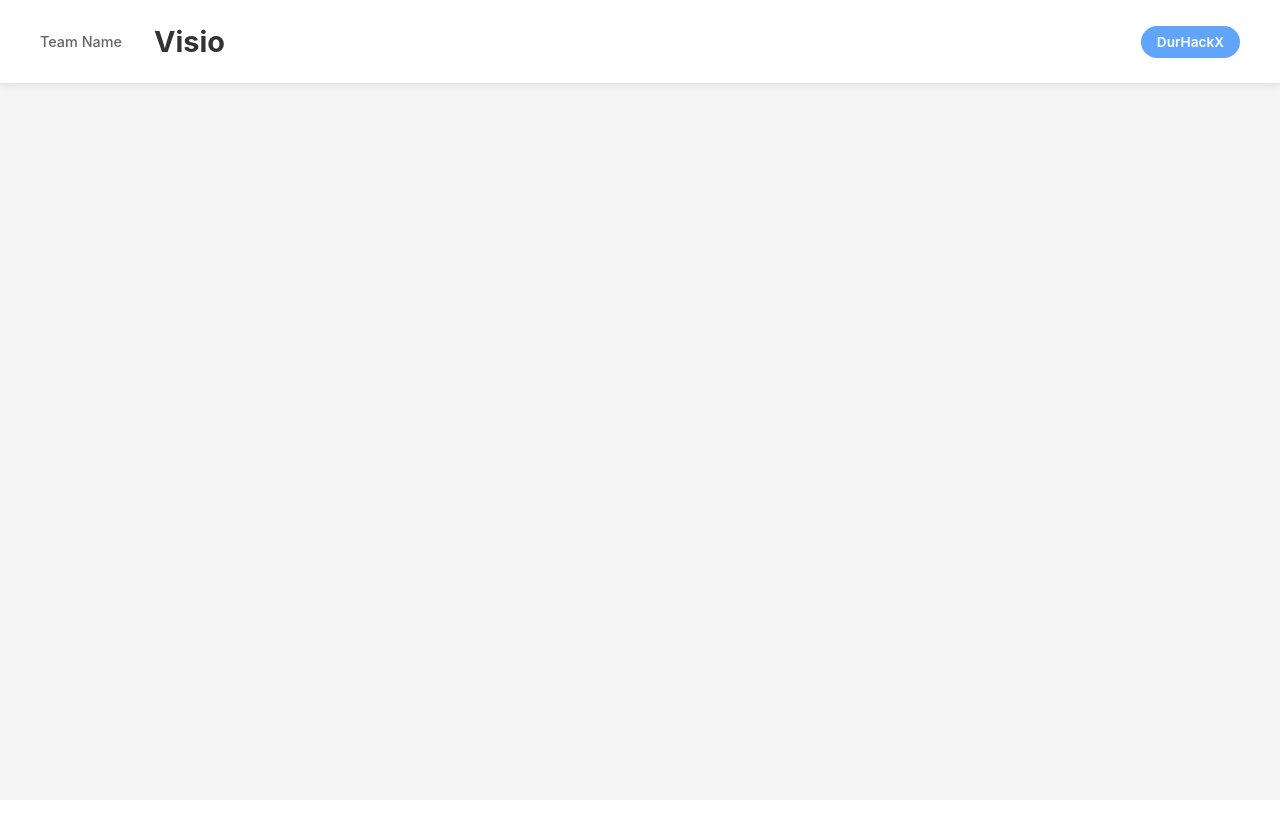
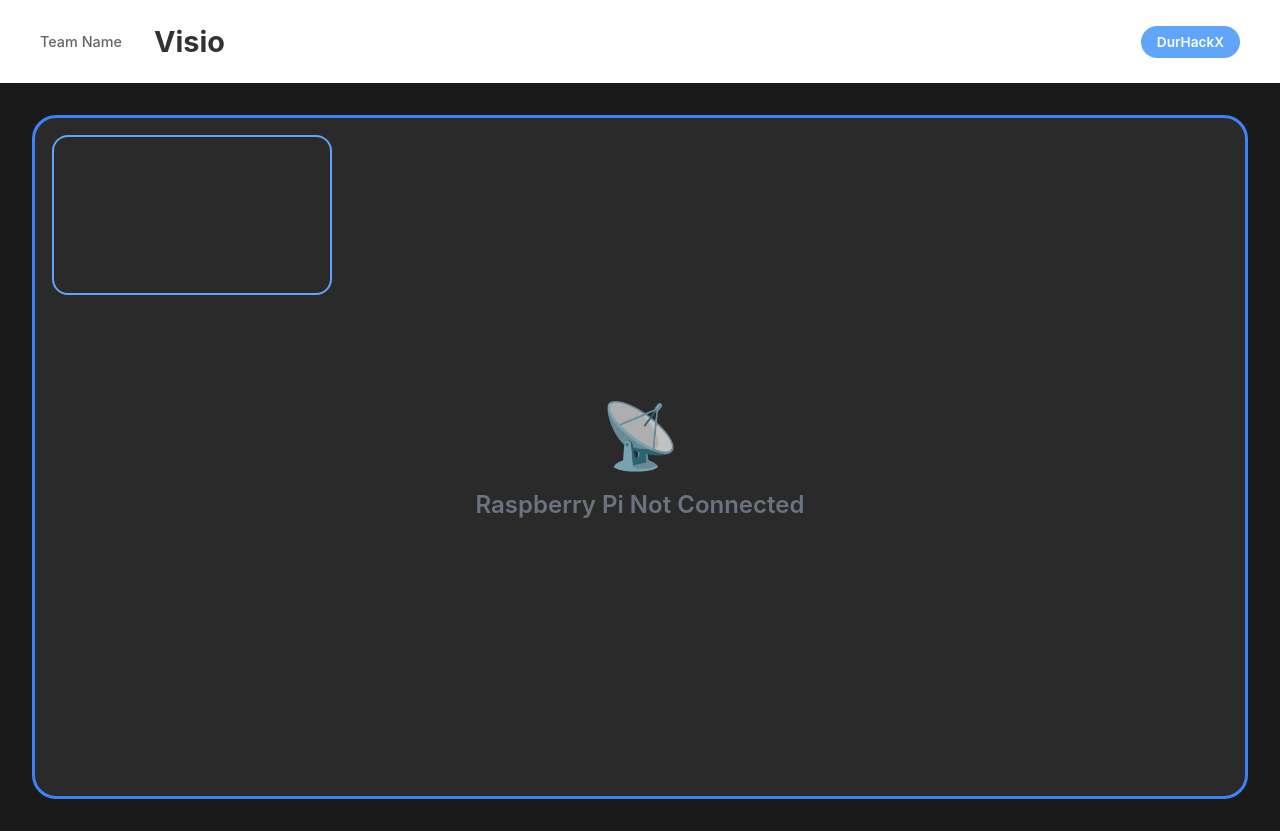
Before and after one commit to CD-Chief/DurhackX, a JavaScript app in the folder frontend/: page / in a window 1280 px wide. Before the commit the page ends 800 px from the top, so only its background shows below. Built offline with nearby package versions, Linux system fonts and the light colour scheme; the HTML template or start-up script is replaced by a standard one.

Commit message:
feat: update layout and styling for main content and video components

```diff
--- a/frontend/src/App.css
+++ b/frontend/src/App.css
@@ -6,7 +6,9 @@
 
 .App {
   min-height: 100vh;
-  background: #f5f5f5;
+  background: #1a1a1a;
+  display: flex;
+  flex-direction: column;
 }
 
 .header {
@@ -46,6 +48,72 @@
   font-weight: 600;
 }
 
+.main-content {
+  flex: 1;
+  padding: 2rem;
+  display: flex;
+  align-items: center;
+  justify-content: center;
+}
+
+.video-container {
+  position: relative;
+  width: 100%;
+  max-width: 1400px;
+  aspect-ratio: 16 / 9;
+}
+
+.main-video {
+  width: 100%;
+  height: 100%;
+  background: #2a2a2a;
+  border: 3px solid #3B82F6;
+  border-radius: 24px;
+  display: flex;
+  align-items: center;
+  justify-content: center;
+  position: relative;
+  overflow: hidden;
+}
+
+.status-message {
+  text-align: center;
+  color: #9ca3af;
+}
+
+.status-icon {
+  font-size: 4rem;
+  margin-bottom: 1rem;
+  animation: pulse 2s ease-in-out infinite;
+}
+
+.status-message p {
+  font-size: 1.5rem;
+  font-weight: 600;
+  color: #6b7280;
+}
+
+@keyframes pulse {
+  0%, 100% {
+    opacity: 1;
+  }
+  50% {
+    opacity: 0.5;
+  }
+}
+
+.preview-video {
+  position: absolute;
+  top: 20px;
+  left: 20px;
+  width: 280px;
+  height: 160px;
+  background: #2a2a2a;
+  border: 2px solid #60A5FA;
+  border-radius: 16px;
+  z-index: 10;
+}
+
 @media (max-width: 768px) {
   .header-content {
     flex-direction: column;
@@ -56,4 +124,23 @@
   .durhack-badge {
     margin-left: 0;
   }
+
+  .main-content {
+    padding: 1rem;
+  }
+
+  .preview-video {
+    width: 180px;
+    height: 100px;
+    top: 15px;
+    left: 15px;
+  }
+
+  .status-icon {
+    font-size: 3rem;
+  }
+
+  .status-message p {
+    font-size: 1.2rem;
+  }
 }
--- a/frontend/src/App.js
+++ b/frontend/src/App.js
@@ -10,6 +10,21 @@ function App() {
           <span className="durhack-badge">DurHackX</span>
         </div>
       </header>
+
+      <main className="main-content">
+        <div className="video-container">
+          {/* Main video feed placeholder */}
+          <div className="main-video">
+            <div className="status-message">
+              <div className="status-icon">📡</div>
+              <p>Raspberry Pi Not Connected</p>
+            </div>
+          </div>
+
+          {/* Small preview video in top left */}
+          <div className="preview-video"></div>
+        </div>
+      </main>
     </div>
   );
 }
```
